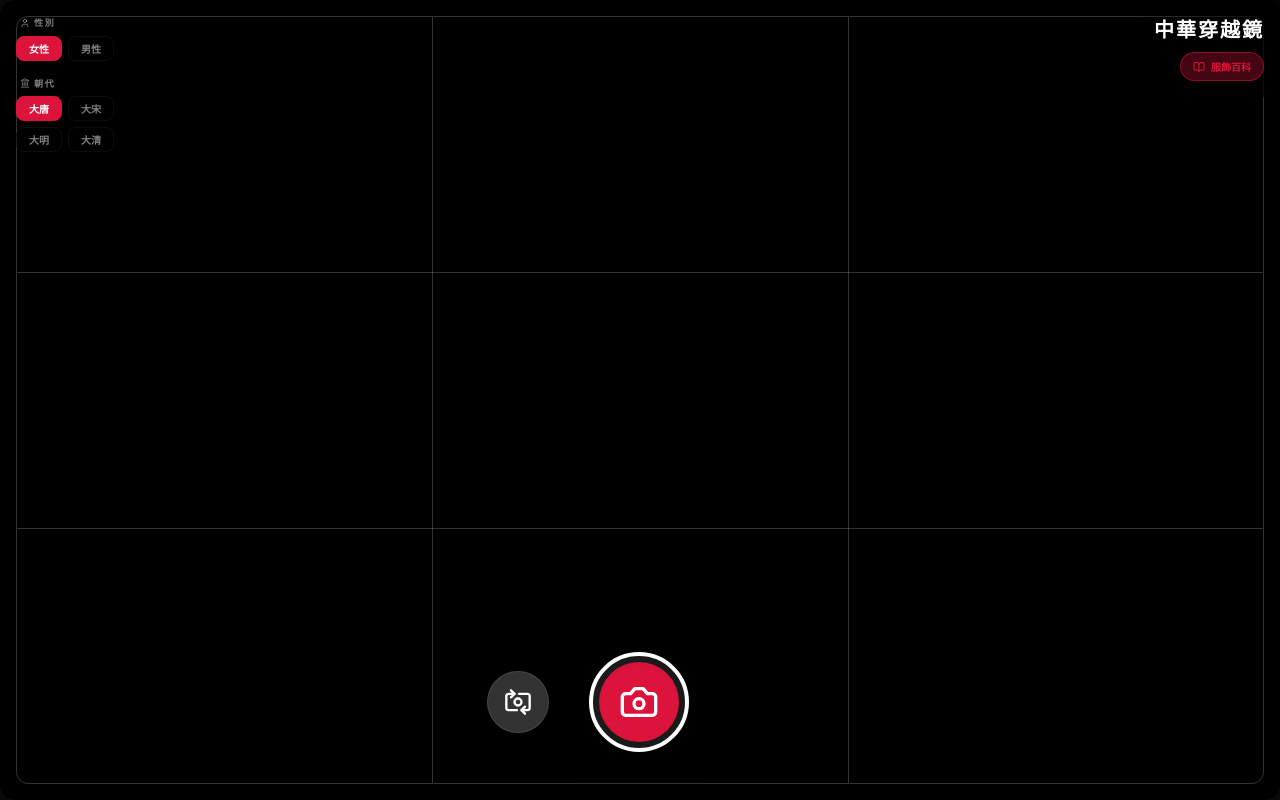
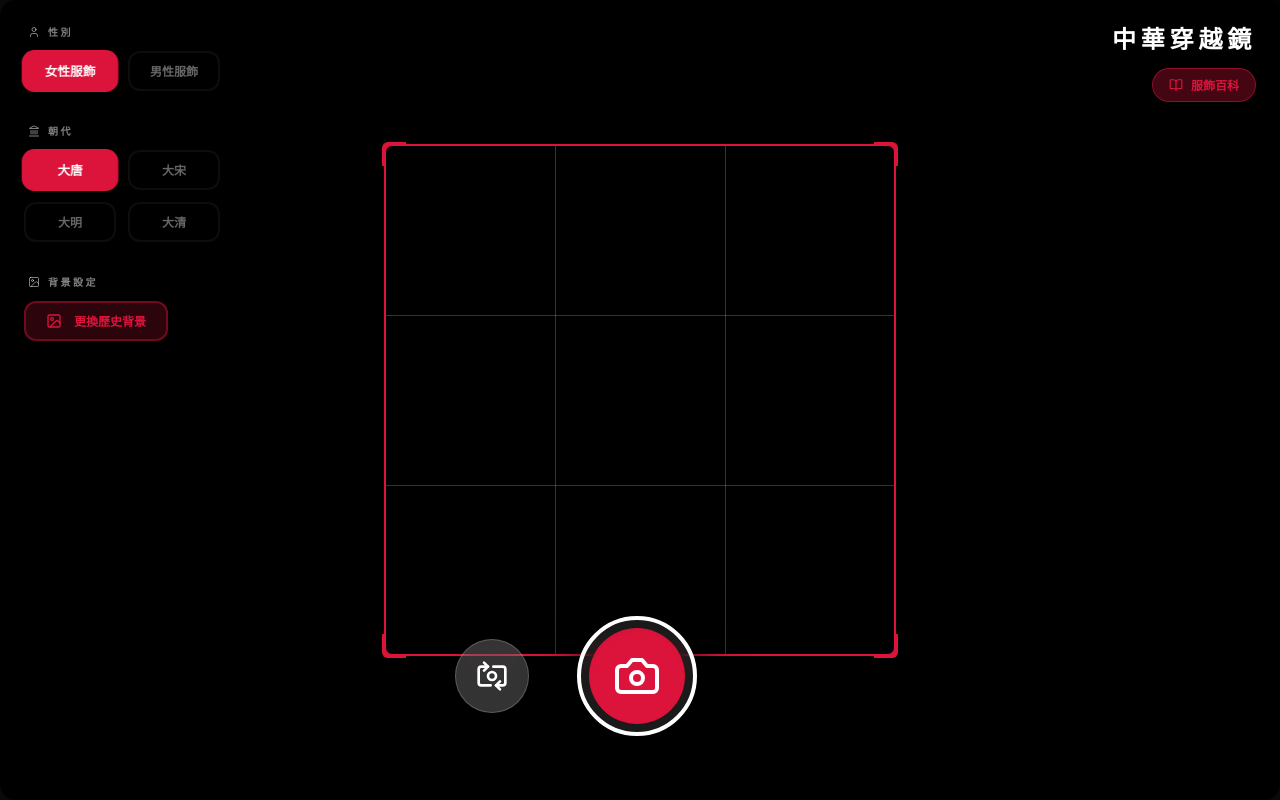
Before and after one commit to MiaChaos/hanfu-try-on, a React (Vite) app: page / in a window 1280 px wide. Built offline with nearby package versions, Linux system fonts and the light colour scheme; no server answers.

Commit message:
UI/UX Update: Larger buttons, square camera guide, and background toggle option

```diff
--- a/src/api.ts
+++ b/src/api.ts
@@ -17,10 +17,11 @@ export const uploadImage = async (file: File, dynasty: string) => {
   return response.json()
 }
 
-export const generateOneShot = async (file: File, dynasty: string, gender: string) => {
+export const generateOneShot = async (file: File, dynasty: string, gender: string, keepBackground: boolean) => {
   const formData = new FormData()
   formData.append('dynasty', dynasty)
   formData.append('gender', gender)
+  formData.append('keepBackground', String(keepBackground))
   formData.append('image', file)
 
   const response = await fetch('/api/generate-one-shot', {
--- a/src/components/Camera.tsx
+++ b/src/components/Camera.tsx
@@ -103,34 +103,44 @@ export const Camera: React.FC = () => {
         className={`w-full h-full object-cover ${facingMode === 'user' ? 'scale-x-[-1]' : ''}`}
       />
 
-      {/* Overlay Guides */}
-      <div className="absolute inset-0 pointer-events-none border-[1px] border-white/20 m-4 rounded-xl">
-        <div className="absolute top-1/3 left-0 right-0 h-px bg-white/20"></div>
-        <div className="absolute top-2/3 left-0 right-0 h-px bg-white/20"></div>
-        <div className="absolute left-1/3 top-0 bottom-0 w-px bg-white/20"></div>
-        <div className="absolute left-2/3 top-0 bottom-0 w-px bg-white/20"></div>
+      {/* Overlay Guides - Square Crop Indicator */}
+      <div className="absolute inset-0 pointer-events-none flex items-center justify-center">
+        {/* The square frame */}
+        <div className="w-[90vw] h-[90vw] max-w-[512px] max-h-[512px] border-2 border-primary shadow-[0_0_0_2000px_rgba(0,0,0,0.5)] rounded-lg relative">
+          {/* Corner accents */}
+          <div className="absolute -top-1 -left-1 w-6 h-6 border-t-4 border-l-4 border-primary rounded-tl-md"></div>
+          <div className="absolute -top-1 -right-1 w-6 h-6 border-t-4 border-r-4 border-primary rounded-tr-md"></div>
+          <div className="absolute -bottom-1 -left-1 w-6 h-6 border-b-4 border-l-4 border-primary rounded-bl-md"></div>
+          <div className="absolute -bottom-1 -right-1 w-6 h-6 border-b-4 border-r-4 border-primary rounded-br-md"></div>
+
+          {/* Rule of thirds within the square */}
+          <div className="absolute top-1/3 left-0 right-0 h-px bg-white/20"></div>
+          <div className="absolute top-2/3 left-0 right-0 h-px bg-white/20"></div>
+          <div className="absolute left-1/3 top-0 bottom-0 w-px bg-white/20"></div>
+          <div className="absolute left-2/3 top-0 bottom-0 w-px bg-white/20"></div>
+        </div>
       </div>
 
-      <div className="absolute bottom-12 left-0 right-0 flex justify-center items-center gap-10 z-50">
+      <div className="absolute bottom-16 left-0 right-0 flex justify-center items-center gap-12 z-50">
         <button
           onClick={switchCamera}
           title="切換鏡頭"
-          className="p-4 rounded-full bg-white/20 backdrop-blur-xl hover:bg-white/40 transition-all text-white pointer-events-auto border border-white/10 shadow-lg"
+          className="p-5 rounded-full bg-white/20 backdrop-blur-2xl hover:bg-white/40 transition-all text-white pointer-events-auto border border-white/20 shadow-xl active:scale-90"
         >
-          <SwitchCamera size={28} />
+          <SwitchCamera size={32} />
         </button>
 
         <button
           onClick={capture}
           title="拍照"
-          className="p-1.5 rounded-full border-4 border-white hover:border-primary transition-all group shadow-[0_0_40px_rgba(0,0,0,0.6)] pointer-events-auto bg-white/10 backdrop-blur-sm"
+          className="p-2 rounded-full border-4 border-white hover:border-primary transition-all group shadow-[0_0_50px_rgba(0,0,0,0.8)] pointer-events-auto bg-white/10 backdrop-blur-md active:scale-95"
         >
-          <div className="w-20 h-20 rounded-full bg-primary group-hover:scale-90 transition-transform flex items-center justify-center shadow-inner">
-             <CameraIcon className="text-white" size={40} />
+          <div className="w-24 h-24 rounded-full bg-primary group-hover:scale-90 transition-transform flex items-center justify-center shadow-inner">
+             <CameraIcon className="text-white" size={48} />
           </div>
         </button>
 
-        <div className="w-16"></div> {/* Spacer for balance */}
+        <div className="w-20"></div> {/* Spacer for balance */}
       </div>
 
       <canvas ref={canvasRef} className="hidden" />
--- a/src/pages/Generate.tsx
+++ b/src/pages/Generate.tsx
@@ -6,7 +6,7 @@ import { generateOneShot } from '../api'
 import { Loader2, AlertCircle } from 'lucide-react'
 
 const Generate: React.FC = () => {
-  const { imageFile, selectedDynasty, selectedGender, setResult, setError, error } = useAppStore()
+  const { imageFile, selectedDynasty, selectedGender, keepBackground, setResult, setError, error } = useAppStore()
   const navigate = useNavigate()
   const [progress, setProgress] = useState(0)
 
@@ -32,7 +32,7 @@ const Generate: React.FC = () => {
           })
         }, 800)
 
-        const genRes = await generateOneShot(imageFile, selectedDynasty, selectedGender)
+        const genRes = await generateOneShot(imageFile, selectedDynasty, selectedGender, keepBackground)
 
         clearInterval(interval)
         setProgress(100)
--- a/src/pages/Home.tsx
+++ b/src/pages/Home.tsx
@@ -3,7 +3,7 @@ import React, { useEffect } from 'react'
 import { useNavigate } from 'react-router-dom'
 import { Camera } from '../components/Camera'
 import { useAppStore, type Gender, type Dynasty } from '../store'
-import { RotateCcw, Sparkles, User, UserCheck, Landmark, BookOpen } from 'lucide-react'
+import { RotateCcw, Sparkles, User, UserCheck, Landmark, BookOpen, Image as ImageIcon, ImageOff } from 'lucide-react'
 import { clsx } from 'clsx'
 
 const DYNASTIES: { id: Dynasty; name: string }[] = [
@@ -17,7 +17,8 @@ const Home: React.FC = () => {
   const {
     previewUrl, setPreviewUrl, setImage,
     selectedDynasty, setDynasty,
-    selectedGender, setGender
+    selectedGender, setGender,
+    keepBackground, setKeepBackground
   } = useAppStore()
   const navigate = useNavigate()
 
@@ -41,65 +42,84 @@ const Home: React.FC = () => {
   return (
     <div className="flex flex-col h-screen bg-[#0a0a0a] relative overflow-hidden">
       {/* Header - Right Aligned */}
-      <div className="absolute top-0 right-0 z-30 p-4 text-right bg-gradient-to-l from-black/80 to-transparent">
-        <h1 className="text-white text-xl font-serif font-bold tracking-widest drop-shadow-lg">
+      <div className="absolute top-0 right-0 z-30 p-6 text-right bg-gradient-to-l from-black/80 to-transparent">
+        <h1 className="text-white text-2xl font-serif font-bold tracking-[0.2em] drop-shadow-2xl">
           中華穿越鏡
         </h1>
         <button
           onClick={() => navigate('/info')}
-          className="mt-2 flex items-center gap-1.5 px-3 py-1.5 rounded-full bg-primary/30 backdrop-blur-xl text-primary text-[10px] font-black border border-primary/50 ml-auto hover:bg-primary hover:text-white transition-all active:scale-95 shadow-lg"
+          className="mt-3 flex items-center gap-2 px-4 py-2 rounded-full bg-primary/30 backdrop-blur-2xl text-primary text-xs font-black border border-primary/50 ml-auto hover:bg-primary hover:text-white transition-all active:scale-95 shadow-xl"
         >
-          <BookOpen size={12} /> 服飾百科
+          <BookOpen size={14} /> 服飾百科
         </button>
       </div>
 
       {/* Top Left Selection Panel */}
       {!previewUrl && (
-        <div className="absolute top-4 left-4 z-50 flex flex-col gap-4 pointer-events-none">
+        <div className="absolute top-6 left-6 z-50 flex flex-col gap-8 pointer-events-none">
           {/* Gender Select */}
-          <div className="flex flex-col gap-1.5 pointer-events-auto">
-            <span className="text-white/50 text-[9px] font-black ml-1 flex items-center gap-1 uppercase tracking-[0.2em]">
-              <User size={10} /> 性別
+          <div className="flex flex-col gap-3 pointer-events-auto">
+            <span className="text-white/50 text-[10px] font-black ml-1 flex items-center gap-2 uppercase tracking-[0.25em]">
+              <User size={12} /> 性別
             </span>
-            <div className="flex gap-1.5">
+            <div className="flex gap-3">
               {(['female', 'male'] as Gender[]).map((g) => (
                 <button
                   key={g}
                   onClick={() => setGender(g)}
                   className={clsx(
-                    "px-3 py-1 rounded-lg text-[10px] font-black transition-all border backdrop-blur-xl",
+                    "px-5 py-2.5 rounded-xl text-xs font-black transition-all border-2 backdrop-blur-2xl",
                     selectedGender === g
-                      ? "bg-primary text-white border-primary shadow-[0_0_15px_rgba(var(--primary-rgb),0.4)]"
-                      : "bg-black/60 text-white/50 border-white/5 hover:border-white/20"
+                      ? "bg-primary text-white border-primary shadow-[0_0_20px_rgba(var(--primary-rgb),0.5)] scale-105"
+                      : "bg-black/60 text-white/40 border-white/5 hover:border-white/20"
                   )}
                 >
-                  {g === 'female' ? '女性' : '男性'}
+                  {g === 'female' ? '女性服飾' : '男性服飾'}
                 </button>
               ))}
             </div>
           </div>
 
           {/* Dynasty Select */}
-          <div className="flex flex-col gap-1.5 pointer-events-auto">
-            <span className="text-white/50 text-[9px] font-black ml-1 flex items-center gap-1 uppercase tracking-[0.2em]">
-              <Landmark size={10} /> 朝代
+          <div className="flex flex-col gap-3 pointer-events-auto">
+            <span className="text-white/50 text-[10px] font-black ml-1 flex items-center gap-2 uppercase tracking-[0.25em]">
+              <Landmark size={12} /> 朝代
             </span>
-            <div className="grid grid-cols-2 gap-1.5">
+            <div className="grid grid-cols-2 gap-3">
               {DYNASTIES.map((d) => (
                 <button
                   key={d.id}
                   onClick={() => setDynasty(d.id)}
                   className={clsx(
-                    "px-3 py-1 rounded-lg text-[10px] font-black transition-all border backdrop-blur-xl text-center",
+                    "px-5 py-2.5 rounded-xl text-xs font-black transition-all border-2 backdrop-blur-2xl text-center",
                     selectedDynasty === d.id
-                      ? "bg-primary text-white border-primary shadow-[0_0_15px_rgba(var(--primary-rgb),0.4)]"
-                      : "bg-black/60 text-white/50 border-white/5 hover:border-white/20"
+                      ? "bg-primary text-white border-primary shadow-[0_0_20px_rgba(var(--primary-rgb),0.5)] scale-105"
+                      : "bg-black/60 text-white/40 border-white/5 hover:border-white/20"
                   )}
                 >
                   {d.name}
                 </button>
               ))}
             </div>
+          </div>
+
+          {/* Background Toggle */}
+          <div className="flex flex-col gap-3 pointer-events-auto">
+            <span className="text-white/50 text-[10px] font-black ml-1 flex items-center gap-2 uppercase tracking-[0.25em]">
+              <ImageIcon size={12} /> 背景設定
+            </span>
+            <button
+              onClick={() => setKeepBackground(!keepBackground)}
+              className={clsx(
+                "flex items-center gap-3 px-5 py-2.5 rounded-xl text-xs font-black transition-all border-2 backdrop-blur-2xl w-fit",
+                !keepBackground
+                  ? "bg-primary/20 text-primary border-primary/40 shadow-lg"
+                  : "bg-yellow-500/20 text-yellow-500 border-yellow-500/40 shadow-lg"
+              )}
+            >
+              {!keepBackground ? <ImageIcon size={16} /> : <ImageOff size={16} />}
+              {!keepBackground ? '更換歷史背景' : '保留拍攝背景'}
+            </button>
           </div>
         </div>
       )}
@@ -112,29 +132,29 @@ const Home: React.FC = () => {
           </div>
         ) : (
           <div className="w-full h-full relative flex flex-col items-center justify-center bg-black">
-            <div className="w-full h-full max-h-[85vh] relative overflow-hidden flex items-center justify-center">
+            <div className="w-full h-full max-h-[80vh] relative overflow-hidden flex items-center justify-center p-4">
               <img
                 src={previewUrl}
                 alt="Preview"
-                className="w-full h-full object-contain"
+                className="w-full h-full object-contain rounded-2xl border-4 border-white/10 shadow-2xl"
               />
             </div>
 
             {/* Overlay Actions - Centered at the bottom */}
-            <div className="absolute bottom-12 left-0 right-0 z-50 flex justify-center items-center gap-6 px-4">
+            <div className="absolute bottom-12 left-0 right-0 z-50 flex justify-center items-center gap-8 px-6">
               <button
                 onClick={handleRetake}
-                className="flex items-center gap-2 px-6 py-3.5 rounded-full bg-black/80 backdrop-blur-2xl text-white hover:bg-black transition-all font-black border border-white/10 shadow-2xl active:scale-90"
+                className="flex items-center gap-3 px-8 py-5 rounded-full bg-black/80 backdrop-blur-3xl text-white hover:bg-black transition-all font-black border-2 border-white/10 shadow-2xl active:scale-90"
               >
-                <RotateCcw size={18} />
+                <RotateCcw size={22} />
                 重拍
               </button>
 
               <button
                 onClick={handleGenerate}
-                className="flex items-center gap-3 px-10 py-3.5 rounded-full bg-primary text-white shadow-[0_10px_30px_rgba(0,0,0,0.5)] hover:scale-105 active:scale-95 transition-all font-black text-lg border-2 border-white/20"
+                className="flex items-center gap-4 px-12 py-5 rounded-full bg-primary text-white shadow-[0_15px_40px_rgba(0,0,0,0.6)] hover:scale-105 active:scale-95 transition-all font-black text-xl border-2 border-white/20"
               >
-                <Sparkles size={22} />
+                <Sparkles size={26} />
                 開始穿越
               </button>
             </div>
--- a/src/store.ts
+++ b/src/store.ts
@@ -9,6 +9,7 @@ interface AppState {
   previewUrl: string | null
   selectedDynasty: Dynasty
   selectedGender: Gender
+  keepBackground: boolean
   result: {
     imageUrl: string
     id: string
@@ -21,6 +22,7 @@ interface AppState {
   setPreviewUrl: (url: string | null) => void
   setDynasty: (dynasty: Dynasty) => void
   setGender: (gender: Gender) => void
+  setKeepBackground: (keep: boolean) => void
   setResult: (result: AppState['result']) => void
   setIsProcessing: (isProcessing: boolean) => void
   setError: (error: string | null) => void
@@ -32,6 +34,7 @@ export const useAppStore = create<AppState>((set) => ({
   previewUrl: null,
   selectedDynasty: 'tang',
   selectedGender: 'female',
+  keepBackground: false,
   result: null,
   isProcessing: false,
   error: null,
@@ -40,6 +43,7 @@ export const useAppStore = create<AppState>((set) => ({
   setPreviewUrl: (url) => set({ previewUrl: url }),
   setDynasty: (dynasty) => set({ selectedDynasty: dynasty }),
   setGender: (gender) => set({ selectedGender: gender }),
+  setKeepBackground: (keep) => set({ keepBackground: keep }),
   setResult: (result) => set({ result }),
   setIsProcessing: (isProcessing) => set({ isProcessing }),
   setError: (error) => set({ error }),
@@ -48,6 +52,7 @@ export const useAppStore = create<AppState>((set) => ({
     previewUrl: null,
     result: null,
     isProcessing: false,
-    error: null
+    error: null,
+    keepBackground: false
   })
 }))
```
Also changed, not shown: api/routes/image.ts (+7 -4 lines), api/services/qwen.ts (+8 -3 lines).
